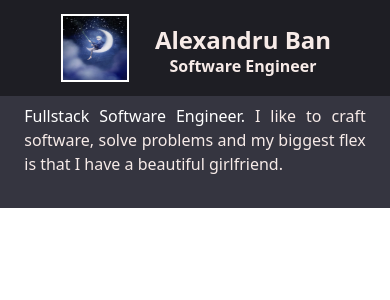
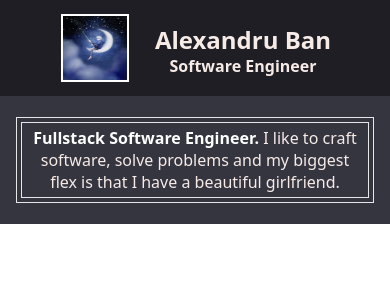
Before and after one commit to Alastair7/dev-portfolio, a React (Vite) app: page / in a window 390 px wide. Shown: the top 300 px of the page. Built offline with nearby package versions, Linux system fonts and the light colour scheme.

Commit message:
PORTFOLIO: add about section + responsive

```diff
--- a/src/App.tsx
+++ b/src/App.tsx
@@ -8,7 +8,7 @@ function App() {
         <Profile />
       </div>
 
-      <div className="flex flex-row justify-center items-center w-full h-28 2xl:h-48 bg-raising_black_100">
+      <div className="flex flex-row justify-center items-center w-full h-32 2xl:h-48 bg-raising_black_100">
         <About />
       </div>
     </>
--- a/src/components/About/About.tsx
+++ b/src/components/About/About.tsx
@@ -1,10 +1,12 @@
 const About = () => {
   return (
-    <div className="w-11/12 md:w-7/12 lg:w-6/12 xl:w-5/12 2xl:w-4/12 h-full">
-      <p className="p-2 md:text-lg lg:text-xl xl:text-2xl 2xl:text-4xl text-justify  text-seashell">
-        <span className="text-white">Fullstack Software Engineer.</span> I like
-        to craft software, solve problems and my biggest flex is that I have a
-        beautiful girlfriend.
+    <div className="w-11/12 p-1 border border-whitemd:w-7/12 lg:w-6/12 xl:w-5/12 2xl:w-4/12 h-11/12">
+      <p className="p-1 border md:text-lg lg:text-xl xl:text-2xl 2xl:text-4xl text-center leading-snug text-seashell">
+        <span className="text-white font-semibold">
+          Fullstack Software Engineer.
+        </span>{" "}
+        I like to craft software, solve problems and my biggest flex is that I
+        have a beautiful girlfriend.
       </p>
     </div>
   );
```
